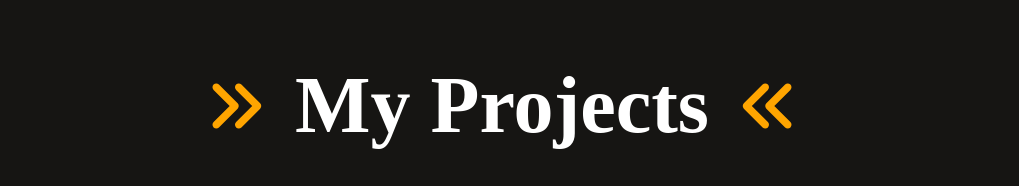
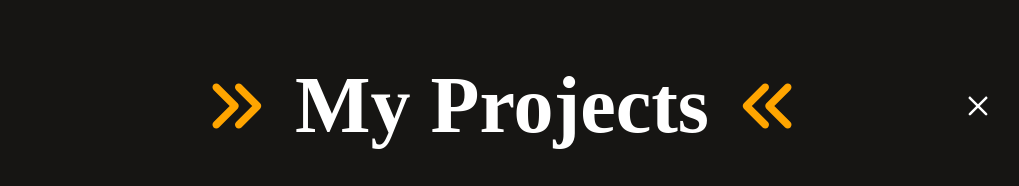
Before and after one commit to ryanmitchellin/ryanmitchellin.github.io, a React (Vite) app: page /ProjectsAll in a window 1280 px wide. Shown: the top 186 px of the page, without its empty margins (138-1157 px from the left). Built offline with nearby package versions, Linux system fonts and the light colour scheme.

Commit message:
Add close button for projectsAll

```diff
--- a/src/components/ProjectsAll/ProjectsAll.css
+++ b/src/components/ProjectsAll/ProjectsAll.css
@@ -17,6 +17,22 @@
 .projects-all-title h1 {
   padding: 0 30px;
   font-size: 80px;
+}
+
+.title {
+  display: flex;
+  flex-direction: row;
+}
+
+.menu-close {
+  position: absolute;
+  right: 12%;
+  top: 12%;
+  transition: 0.6s;
+}
+
+.menu-close img {
+  width: 20px;
 }
 
 .projects-all-container {
--- a/src/components/ProjectsAll/ProjectsAll.jsx
+++ b/src/components/ProjectsAll/ProjectsAll.jsx
@@ -1,10 +1,12 @@
 import React, { useEffect } from "react";
 import "./ProjectsAll.css";
+import { Link } from "react-router-dom";
 import { FontAwesomeIcon } from "@fortawesome/react-fontawesome";
 import { faAnglesRight } from "@fortawesome/free-solid-svg-icons";
 import { faAnglesLeft } from "@fortawesome/free-solid-svg-icons";
 import { faGithub } from "@fortawesome/free-brands-svg-icons";
 import Projects_Data from "../../assets/projects_data";
+import menu_close from "../../assets/menu_close.svg";
 
 const ProjectsAll = () => {
   useEffect(() => {
@@ -13,6 +15,7 @@ const ProjectsAll = () => {
 
   return (
     <div className="projects-all">
+      <div className="title">
         <div className="projects-all-title">
           <FontAwesomeIcon
             icon={faAnglesRight}
@@ -25,6 +28,12 @@ const ProjectsAll = () => {
             style={{ color: "orange" }}
             className="arrow-icon"
           />
+        </div>
+        <div className="menu-close">
+          <Link to={"/"}>
+            <img src={menu_close} alt="" />
+          </Link>
+        </div>
       </div>
       <div className="projects-all-container">
         {Projects_Data.map((project, index) => {
```
Lines whose indentation alone changed are shown as unchanged.
